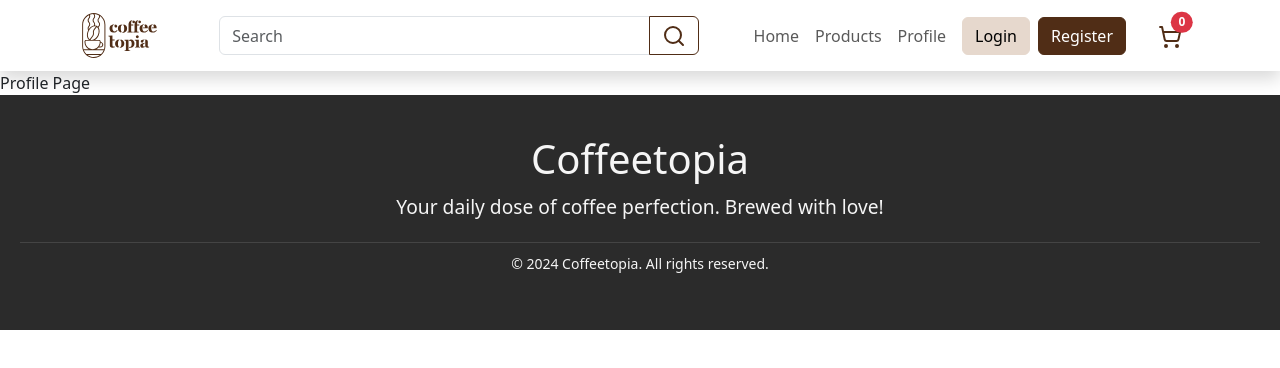
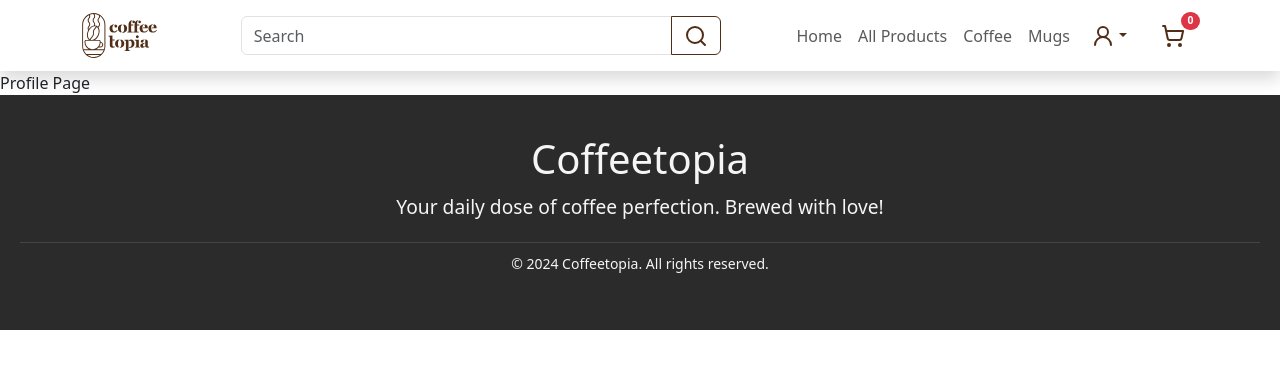
Before and after one commit to mgonline86/coffee-topia, a React (Create React App) app: page /profile in a window 1280 px wide. Shown: the top 368 px of the page. Built offline with nearby package versions, Linux system fonts and the light colour scheme.

Commit message:
ADD: User Dropdown & UPDATE: MainNavbar

```diff
--- a/src/components/CartOffcanvas.jsx
+++ b/src/components/CartOffcanvas.jsx
@@ -1,5 +1,5 @@
 import { ShoppingCartIcon } from "lucide-react";
-import { Col, Offcanvas, Row } from "react-bootstrap";
+import { Badge, Col, Offcanvas, Row } from "react-bootstrap";
 import Button from "react-bootstrap/Button";
 import { Link } from "react-router-dom";
 import useCartContext from "../contexts/cartContext";
@@ -9,6 +9,7 @@ import { useMemo } from "react";
 
 export default function CartOffcanvas() {
   const {
+    itemsCount,
     cartLineItems,
     subTotal,
     totalDiscount,
@@ -22,7 +23,19 @@ export default function CartOffcanvas() {
   }, [subTotal, totalDiscount]);
   return (
     <>
-      <Button onClick={handleShowCart} variant="link" className="border-0 p-0">
+      <Button
+        onClick={handleShowCart}
+        variant="link"
+        className="position-relative"
+      >
+        <Badge
+          bg="danger"
+          pill
+          className="position-absolute"
+          style={{ top: "-0.3rem", right: "-0.2rem", fontSize: "0.65rem" }}
+        >
+          {itemsCount > 99 ? "99+" : itemsCount}
+        </Badge>
         <ShoppingCartIcon />
       </Button>
       <Offcanvas show={showCart} onHide={handleCloseCart} placement="end">
--- a/src/components/MainNavbar.jsx
+++ b/src/components/MainNavbar.jsx
@@ -1,22 +1,27 @@
 import { SearchIcon } from "lucide-react";
-import { Badge, Modal } from "react-bootstrap";
+import { useState } from "react";
+import { Modal } from "react-bootstrap";
 import Button from "react-bootstrap/Button";
 import Container from "react-bootstrap/Container";
 import Nav from "react-bootstrap/Nav";
 import Navbar from "react-bootstrap/Navbar";
-import { Link } from "react-router-dom";
-import useCartContext from "../contexts/cartContext";
+import { Link, useNavigate } from "react-router-dom";
+import CartOffcanvas from "./CartOffcanvas";
 import SearchBar from "./SearchBar";
-import { useState } from "react";
-import CartOffcanvas from "./CartOffcanvas";
+import UserNavDropdown from "./UserNavDropdown";
 
 export default function MainNavbar() {
-  const { itemsCount } = useCartContext();
-
   const [show, setShow] = useState(false);
 
   const handleClose = () => setShow(false);
   const handleShow = () => setShow(true);
+
+  const navigate = useNavigate();
+
+  const handleNavigate = (path) => {
+    navigate("/");
+    setTimeout(() => navigate(path), 10);
+  };
 
   return (
     <Navbar expand="lg" className="bg-white shadow" sticky="top">
@@ -58,32 +63,23 @@ export default function MainNavbar() {
               <Nav.Link as={Link} to={"/"}>
                 Home
               </Nav.Link>
-              <Nav.Link as={Link} to={"/products"}>
-                Products
+              <Nav.Link onClick={() => handleNavigate("/products")}>
+                All Products
               </Nav.Link>
-              <Nav.Link as={Link} to={"/profile"}>
-                Profile
+              <Nav.Link
+                onClick={() => handleNavigate("/products?tags=coffee")}
+              >
+                Coffee
+              </Nav.Link>
+              <Nav.Link onClick={() => handleNavigate("/products?tags=mugs")}>
+                Mugs
               </Nav.Link>
             </Nav>
-            <div className="d-flex gap-2 mx-2">
-              <Button as={Link} to={"/login"} variant="secondary">
-                Login
-              </Button>
-              <Button as={Link} to={"/register"} variant="primary">
-                Register
-              </Button>
-            </div>
+            <UserNavDropdown />
           </Navbar.Collapse>
-          <div className="position-relative mx-3">
-            <CartOffcanvas />
-            <Badge
-              bg="danger"
-              pill
-              className="position-absolute top-0 start-100 translate-middle"
-            >
-              {itemsCount > 99 ? "99+" : itemsCount}
-            </Badge>
-          </div>
+
+          <CartOffcanvas />
+
           <Navbar.Toggle aria-controls="navbarScroll" />
         </div>
       </Container>
--- /dev/null
+++ b/src/components/UserNavDropdown.jsx
@@ -0,0 +1,42 @@
+import { User2Icon } from "lucide-react";
+import { Dropdown } from "react-bootstrap";
+import { Link } from "react-router-dom";
+
+export default function UserNavDropdown() {
+  const user = false;
+  return (
+    <Dropdown>
+      <Dropdown.Toggle variant="link" id="dropdown-basic">
+        <User2Icon />
+      </Dropdown.Toggle>
+
+      <Dropdown.Menu>
+        {user ? (
+          <>
+            <Dropdown.Item as={Link} to={"/profile"}>
+              Profile
+            </Dropdown.Item>
+            <Dropdown.Item className="text-danger fw-semibold">
+              Logout
+            </Dropdown.Item>
+          </>
+        ) : (
+          <>
+            <Dropdown.Item
+              as={Link}
+              to={"/login"}
+            >
+              Login
+            </Dropdown.Item>
+            <Dropdown.Item
+              as={Link}
+              to={"/register"}
+            >
+              Register
+            </Dropdown.Item>
+          </>
+        )}
+      </Dropdown.Menu>
+    </Dropdown>
+  );
+}
```
